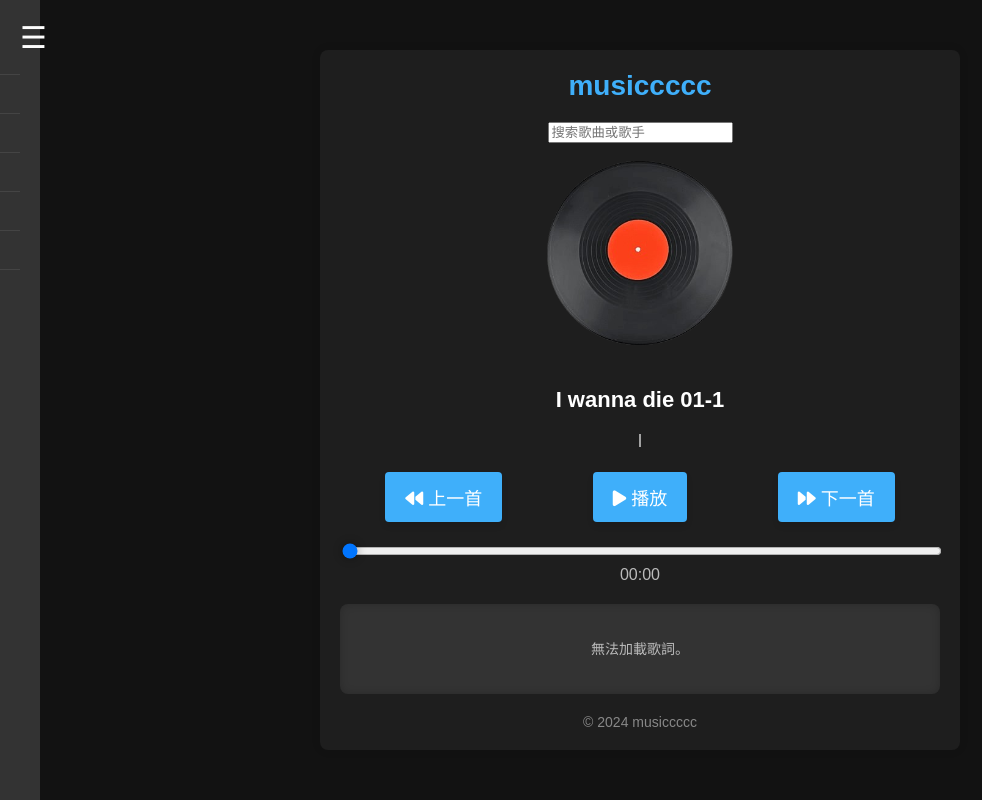
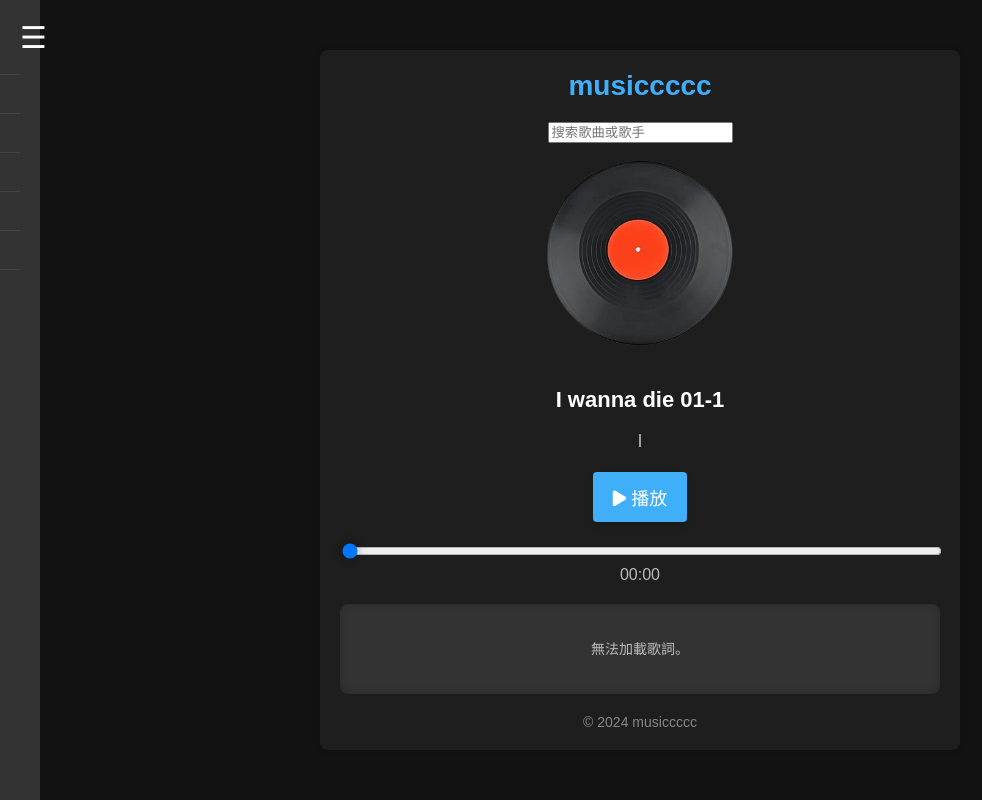
Before and after one commit to oinktech/musiccccc, a plain HTML site: page index.html in a window 1280 px wide. Shown: the whole page, without its empty margins (0-982 px from the left). Drawn offline with nearby package versions, Linux system fonts and the light colour scheme; no server answers.

Commit message:
Update index.html

```diff
--- a/index.html
+++ b/index.html
@@ -211,10 +211,8 @@
         </div>
 
         <div class="controls">
-            <button id="prev" onclick="prevTrack()"><i class="fas fa-backward"></i> 上一首</button>
             <button id="play-pause" onclick="togglePlay()"><i class="fas fa-play"></i> 播放</button>
-            <button id="next" onclick="nextTrack()"><i class="fas fa-forward"></i> 下一首</button>
-        </div>
+       </div>
 
         <input type="range" id="progress-bar" value="0" max="100" step="1" onchange="updateProgress()" />
 
```
